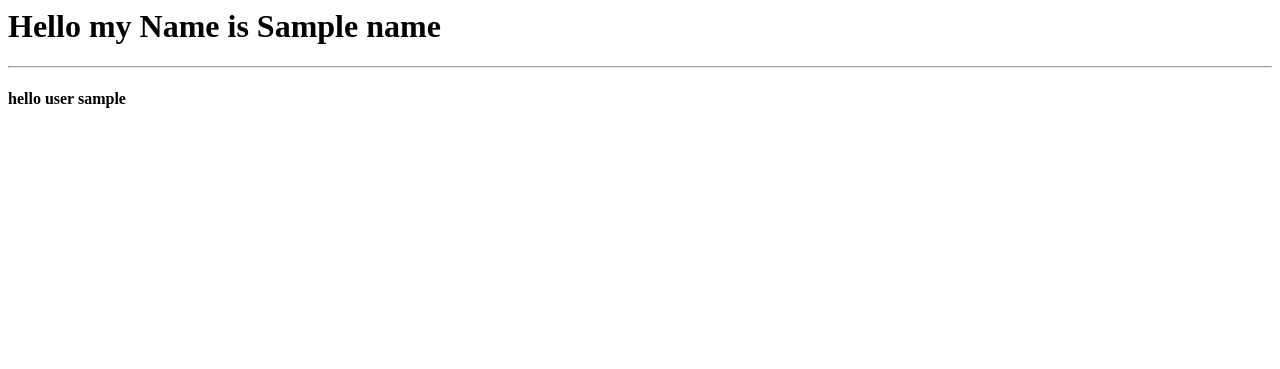
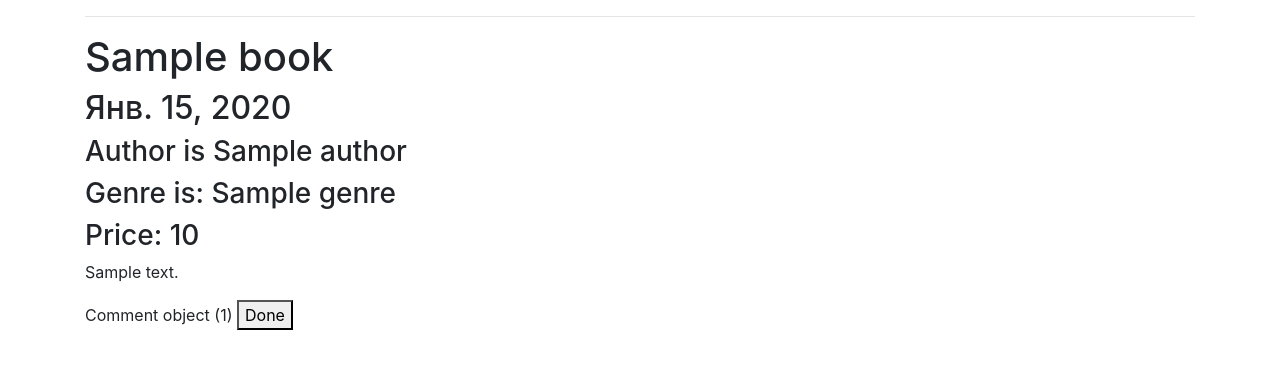
Before and after one commit to DianaGrass/d, a Django app: template bestproject/bookshop/templates/bookshop/index.html in a window 1280 px wide. Shown: the top 369 px of the page. Run offline with Django 3.2, Linux system fonts and the light colour scheme; tables that the repository leaves empty hold one stand-in row (values such as "Sample post"); the template is opened without the code that fills it: values that come from a table or form of the project are taken from there, most other values are stand-ins (such as "Sample title", 1, 10 or a date in 2020); some libraries are stand-ins or nearby versions.

Commit message:
Update index.html

```diff
--- a/bestproject/bookshop/templates/bookshop/index.html
+++ b/bestproject/bookshop/templates/bookshop/index.html
@@ -1,18 +1,29 @@
+
 <html>
 	<head>
 		<title>
 			My books
 		</title>
+<link rel="stylesheet" href="https://maxcdn.bootstrapcdn.com/bootstrap/4.4.1/css/bootstrap.min.css">
 	</head>
 	<body>
-		<h1>Hello my Name is {{ name }}</h1>
+		<div class='container'>
 		<hr>
-		{% for u in users %}
-			{% if u.0 == 'H' %}
-				<h4>{{ u }} - geny</h4>
-			{% else %}
-				<h4>hello user {{ u }}</h4>
-			{% endif %}
+		{% for book in all_books %}
+			<h1>{{ book.name }}</h1>
+			<h2>{{ book.date }}</h2>
+			<h3>Author is {{ book.book_author.name }}</h3>
+			<h3>Genre is: {{ book.book_genre.name }}</h3>
+			<h3>Price: {{ book.price }}</h3>
+			{% for com in book.Comment.all  %}
+				<p>{{ com.text }}</p>
+			{% endfor %}
+		<form action="{% url 'comment_url' id_book=book.id %}" method="post">
+			{% csrf_token %}
+			{{ comment }}
+			<button type='submit'>Done</button>
+		</form>
 		{% endfor %}
+		</div>
 	</body>
 </html>
```
